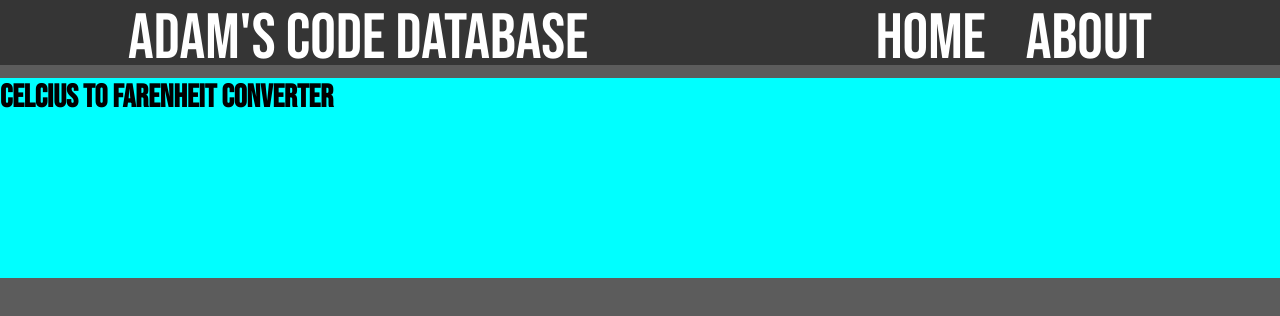
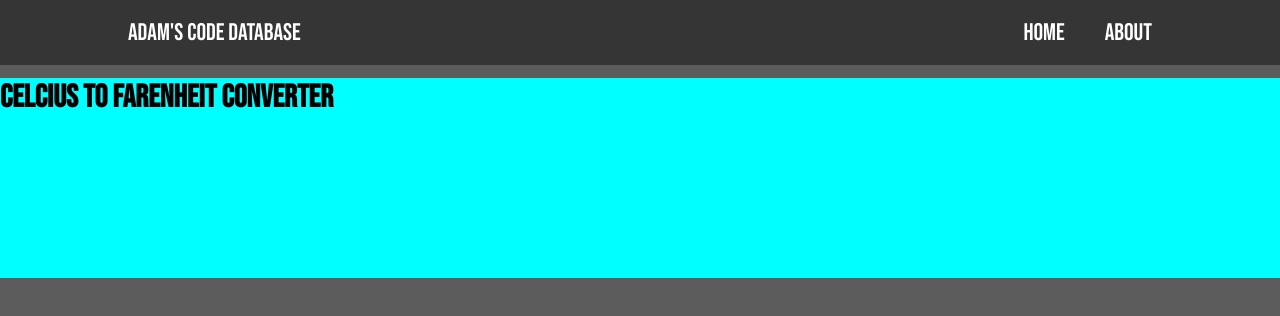
Before and after one commit to Adam456a/Adam-s-code-database, a plain HTML site: page index.html in a window 1280 px wide. Drawn offline with Linux system fonts and the light colour scheme.

Commit message:
Update style.css

```diff
--- a/style.css
+++ b/style.css
@@ -36,7 +36,7 @@ body {
 
 .logo a {
     height: 100%;
-    font-size: 5vw;
+    font-size: clamp(12px, 5vw, 24px);
     display: table-cell;
     vertical-align: middle;
     color: white;
@@ -58,7 +58,7 @@ body {
     display: table-cell;
     vertical-align: middle;
     height: 100%;
-    font-size: 5vw;
+    font-size: clamp(12px, 5vw, 24px);
     color: white;
 }
 
```
